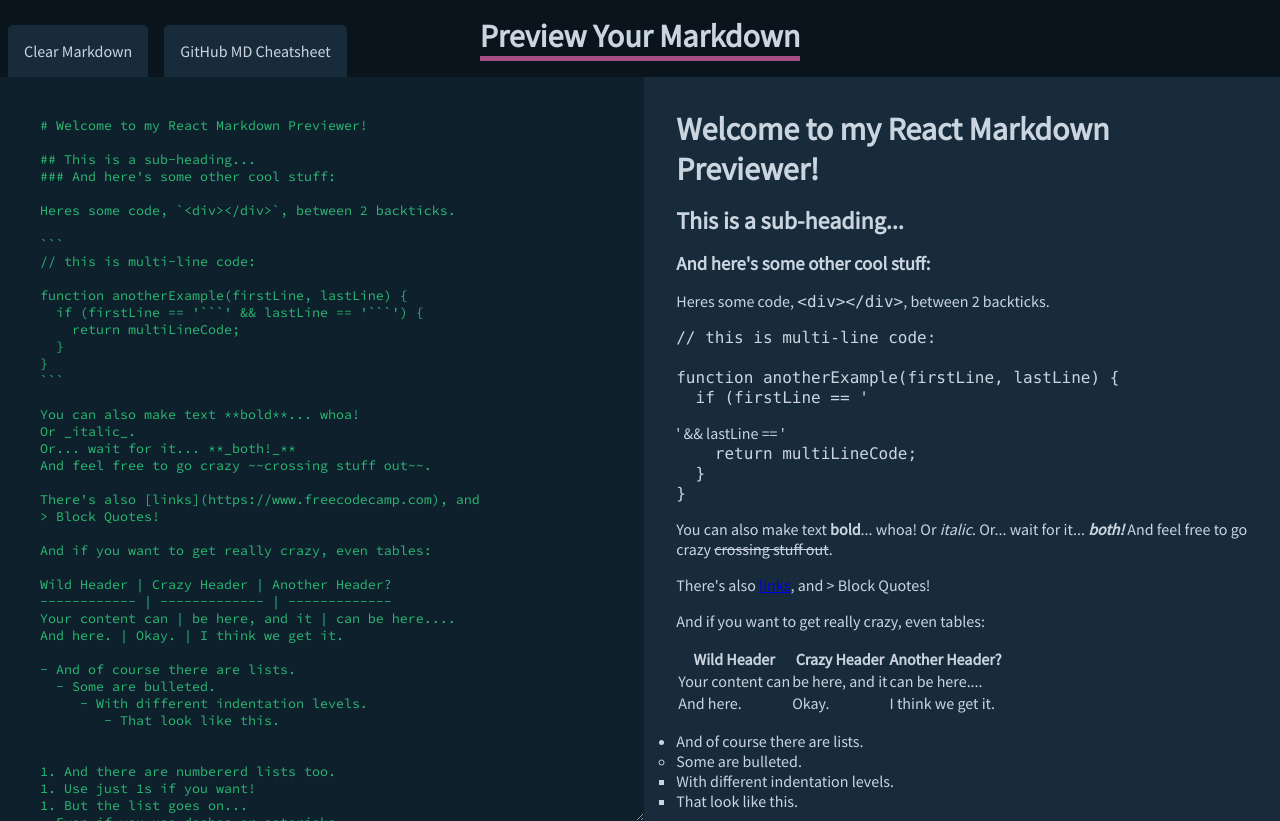
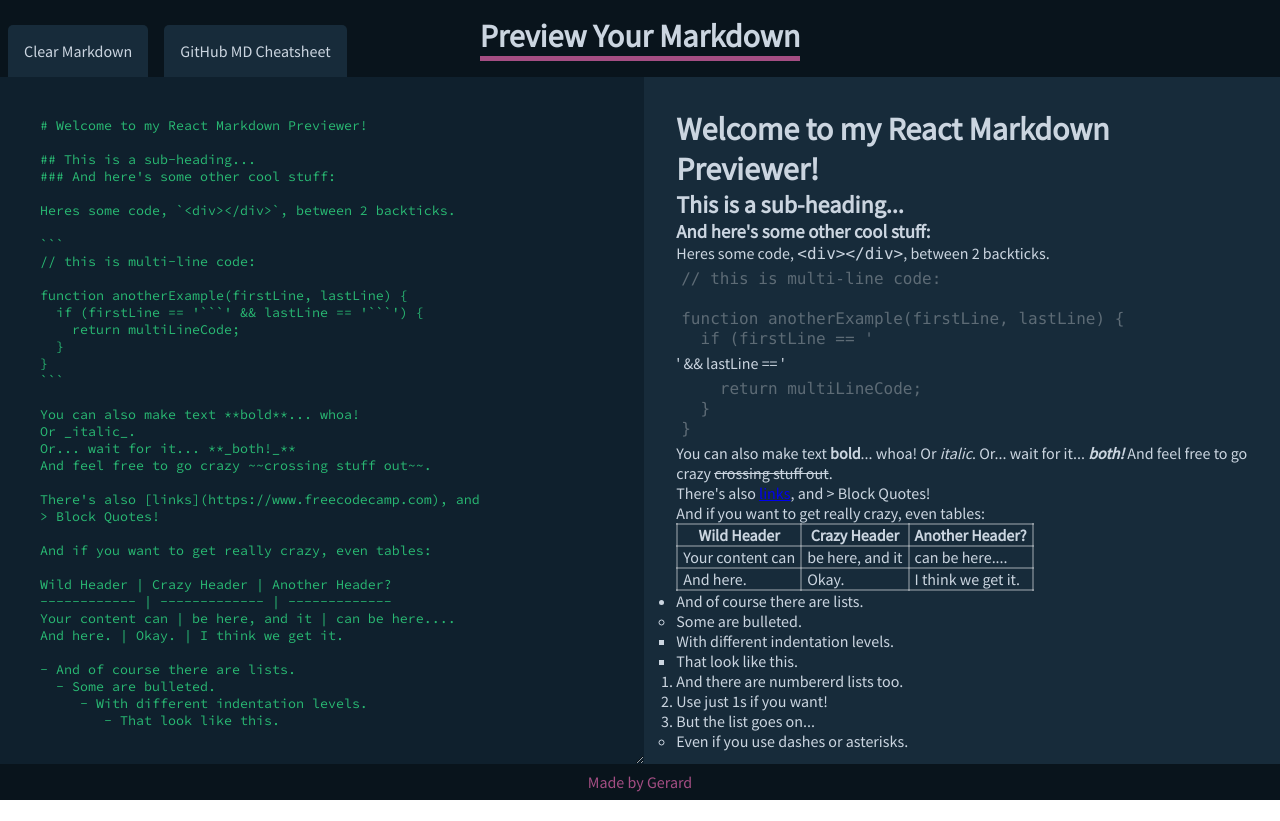
Before and after one commit to gerhynes/markdown-previewer, a React (Create React App) app: page / in a window 1280 px wide. After the commit the page ends 800 px from the top, so only its background shows below. Built offline with nearby package versions, Linux system fonts and the light colour scheme.

Commit message:
Add footer and initial markdown styles

```diff
--- /dev/null
+++ b/src/Footer.css
@@ -0,0 +1,11 @@
+.Footer {
+  text-align: center;
+
+  background-color: #09141c;
+  padding: 0.5rem;
+}
+
+.Footer a {
+  text-decoration: none;
+  color: #cb5d9dcc;
+}
--- /dev/null
+++ b/src/Footer.js
@@ -0,0 +1,10 @@
+import React from "react";
+import "./Footer.css";
+
+export default function Footer() {
+  return (
+    <footer className="Footer">
+      <a href="https://github.com/GK-Hynes">Made by Gerard</a>
+    </footer>
+  );
+}
--- a/src/Header.css
+++ b/src/Header.css
@@ -1,4 +1,5 @@
 .Header {
+  /* position: fixed; */
   display: flex;
   width: 100%;
   font-size: 1rem;
--- a/src/MarkdownPreviewer.css
+++ b/src/MarkdownPreviewer.css
@@ -3,7 +3,7 @@
 } */
 
 .markdown-main {
-  height: calc(100vh - 3.5rem);
+  height: calc(100vh - 7.05rem);
   width: 100%;
   background: #172b3a;
   display: flex;
@@ -34,9 +34,9 @@
   color: #cbd5e0;
 }
 
-.markdown-preview > * {
+/* .markdown-preview > * {
   margin-bottom: 1rem;
-}
+} */
 
 .markdown-input:hover,
 .markdown-input:active,
@@ -46,3 +46,20 @@
 .markdown-preview:focus {
   overflow-y: scroll;
 }
+
+/* Markdown Styles */
+pre {
+  color: rgba(255, 255, 255, 0.3);
+  padding: 5px 0 5px 5px;
+}
+
+table {
+  border-collapse: collapse;
+}
+
+td,
+th {
+  border: 2px solid rgba(255, 255, 255, 0.3);
+  padding-left: 5px;
+  padding-right: 5px;
+}
--- a/src/MarkdownPreviewer.js
+++ b/src/MarkdownPreviewer.js
@@ -1,6 +1,7 @@
 import React, { Component } from "react";
 import Markdown from "markdown-to-jsx";
 import Header from "./Header";
+import Footer from "./Footer";
 import "./MarkdownPreviewer.css";
 
 export default class MarkdownPreviewer extends Component {
@@ -80,6 +81,7 @@ And here. | Okay. | I think we get it.
             {this.state.md}
           </Markdown>
         </main>
+        <Footer />
       </div>
     );
   }
```
